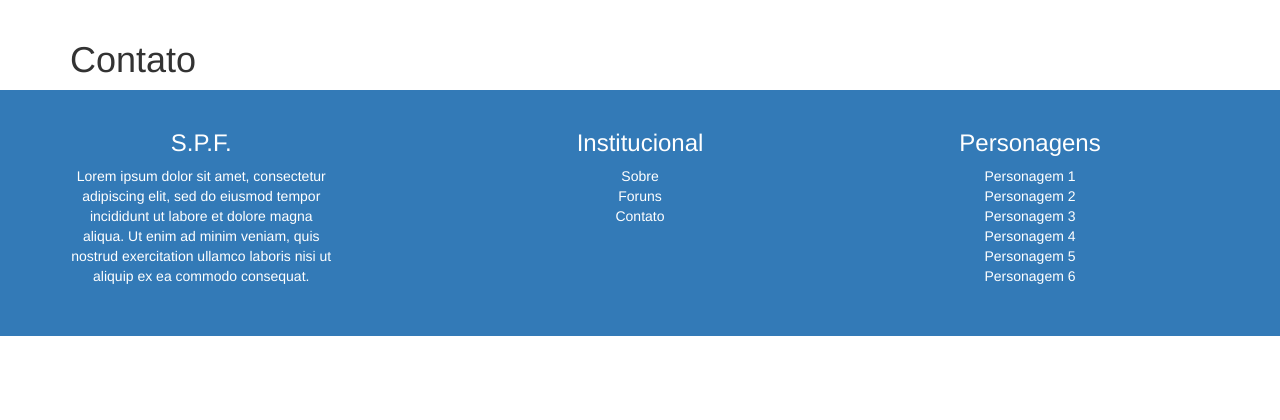
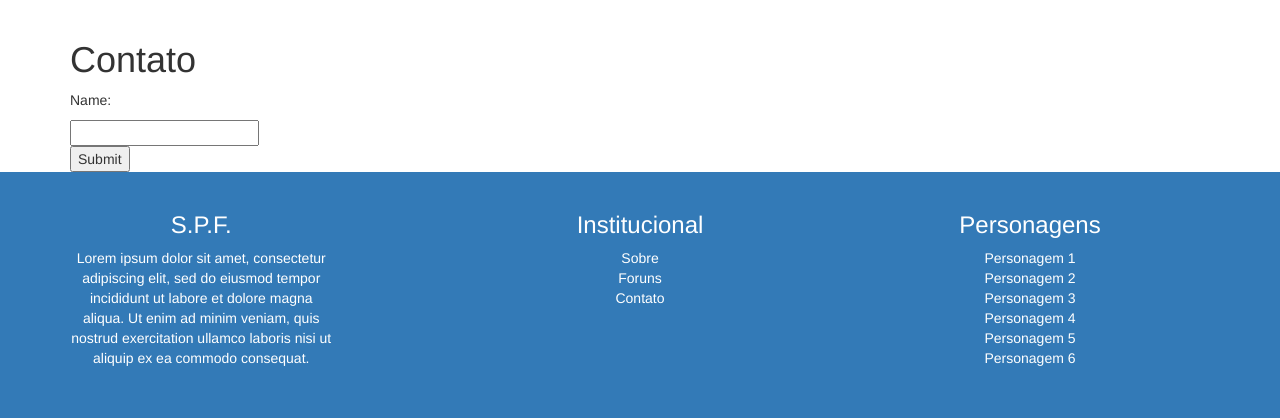
Before and after one commit to marcolaranja/SPF, a PHP site: page /contato.php in a window 1280 px wide. Shown: the part 52-472 px from the top of the page. Run offline with PHP 8.4, Linux system fonts and the light colour scheme.

Commit message:
formulario incompleto

```diff
--- a/contato.php
+++ b/contato.php
@@ -4,6 +4,12 @@
 
          <h1>Contato</h1>
 
+         <form action="#" method="post" name="contato">
+           <p>Name:<br></p>
+           <input type="text" name="username"><br>
+           <input type="submit" value="Submit">
+         </form>
+
    </div>
 
   <?php include('./footer.php'); ?>
```
